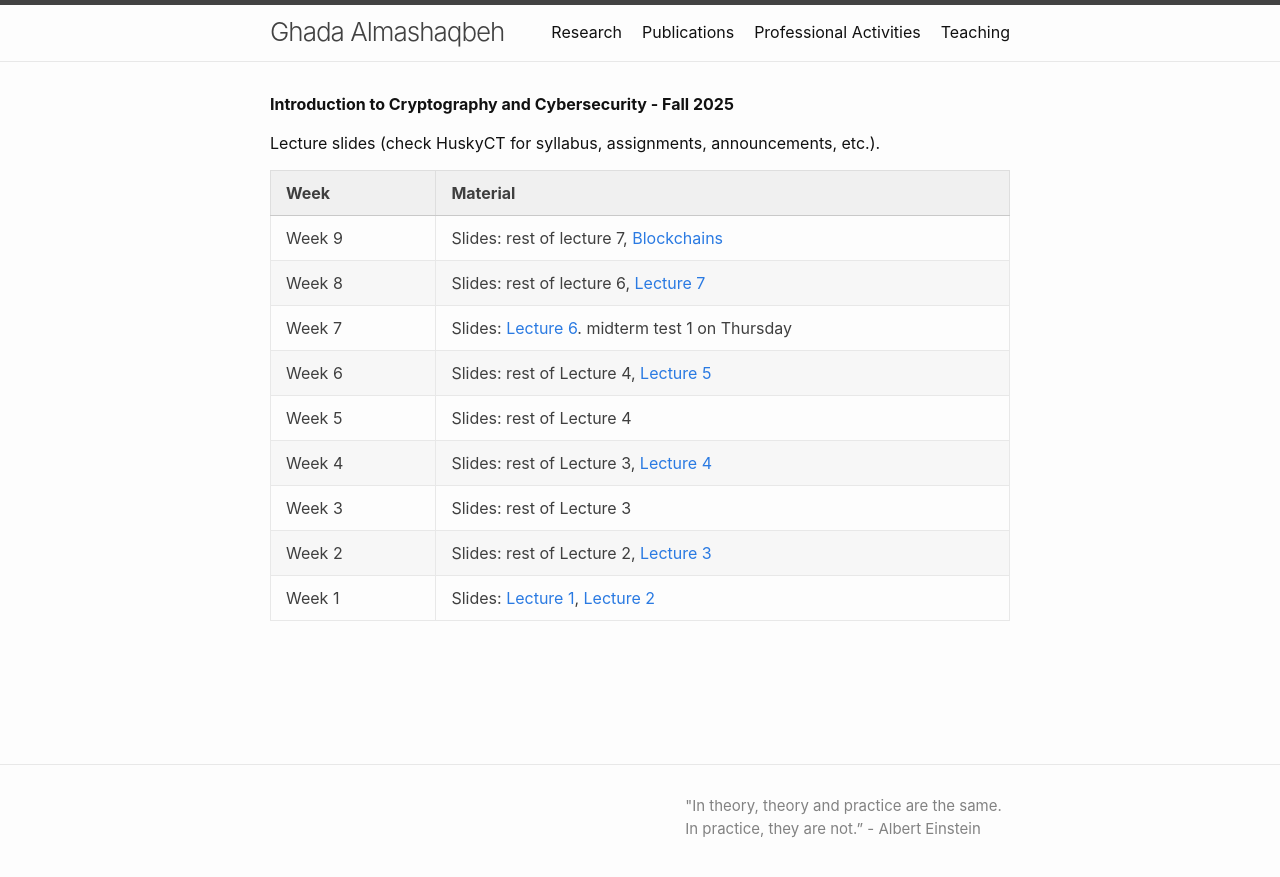
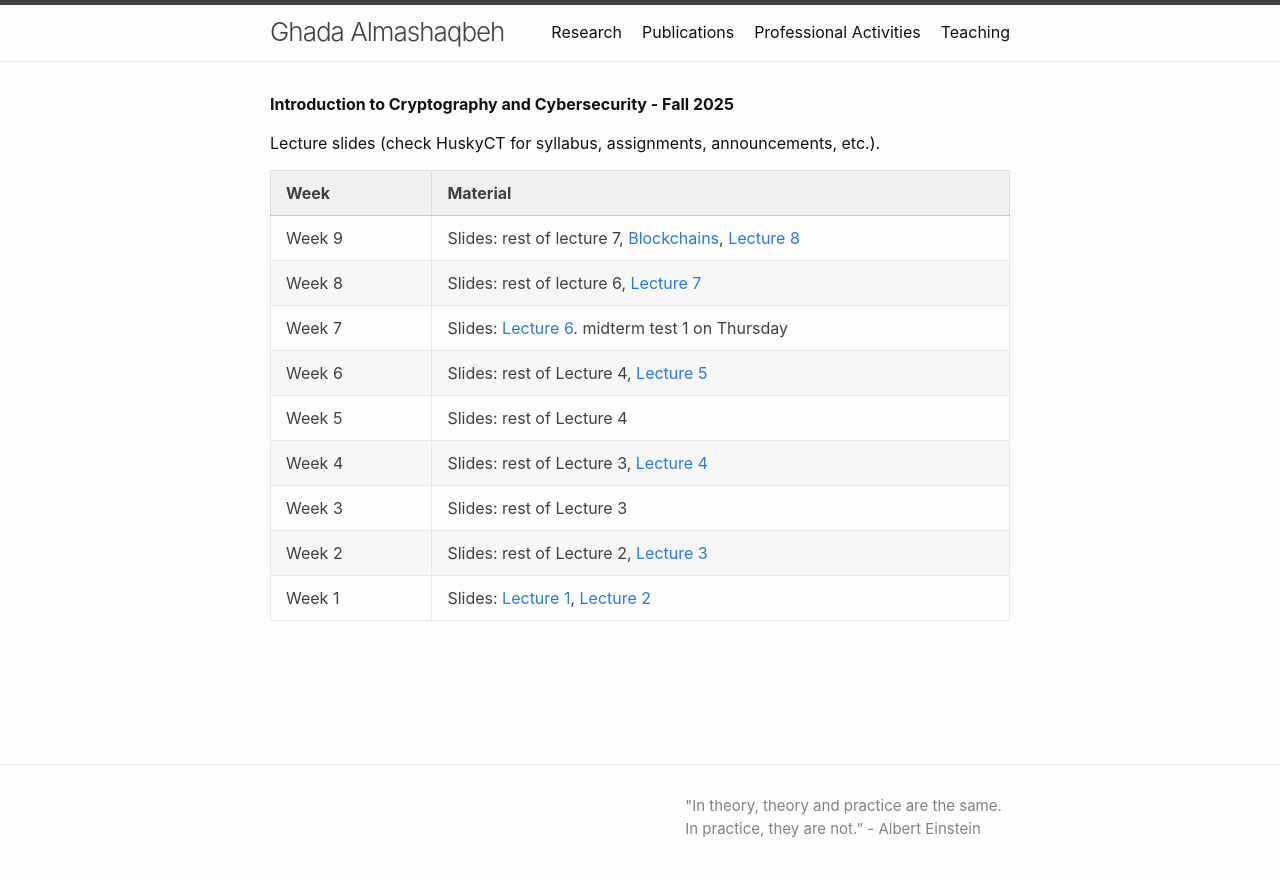
Before and after one commit to GhadaAlmashaqbeh/GhadaAlmashaqbeh.github.io, a Jekyll site: the page built from courses/cse3400-f2025/index.md, in a window 1280 px wide. Shown: the top 877 px of the page. Built offline with Jekyll 4.4.1, drawn with Linux system fonts in a browser that asks for light colours.

Commit message:
add lect 8

```diff
--- a/courses/cse3400-f2025/index.md
+++ b/courses/cse3400-f2025/index.md
@@ -8,7 +8,7 @@ Lecture slides (check HuskyCT for syllabus, assignments, announcements, etc.).
 
 | Week&emsp;&emsp;| Material           |
 |----------|--------------------|
-| Week 9 | Slides: rest of lecture 7, [Blockchains](./blockchains.pdf)|
+| Week 9 | Slides: rest of lecture 7, [Blockchains](./blockchains.pdf), [Lecture 8](./lecture8.pdf)|
 | Week 8 | Slides: rest of lecture 6, [Lecture 7](./lecture7.pdf)|
 | Week 7 | Slides: [Lecture 6](./lecture6.pdf). midterm test 1 on Thursday |
 | Week 6 | Slides: rest of Lecture 4, [Lecture 5](./lecture5.pdf) |
```
Also changed, not shown: 4 other files.
